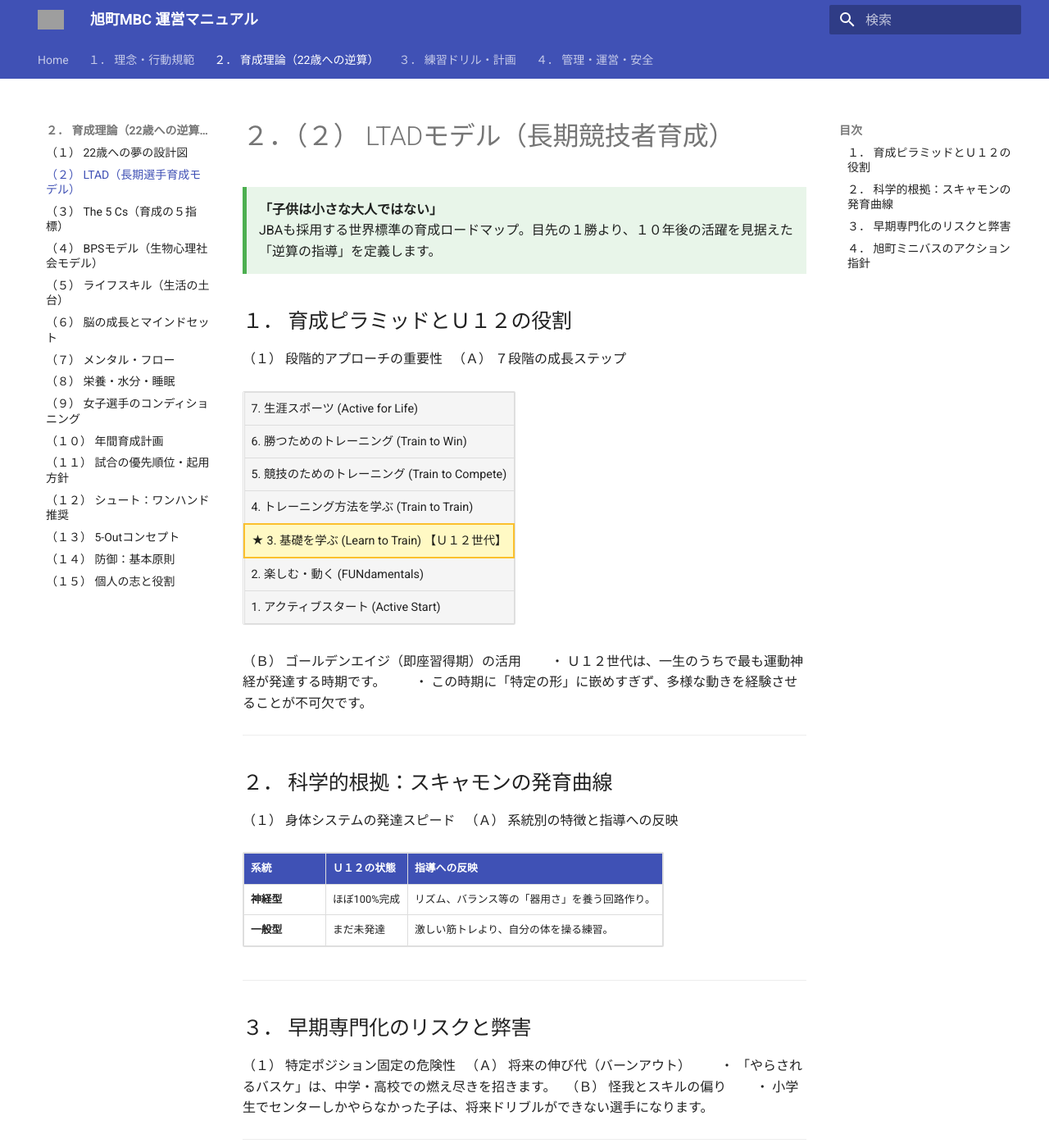
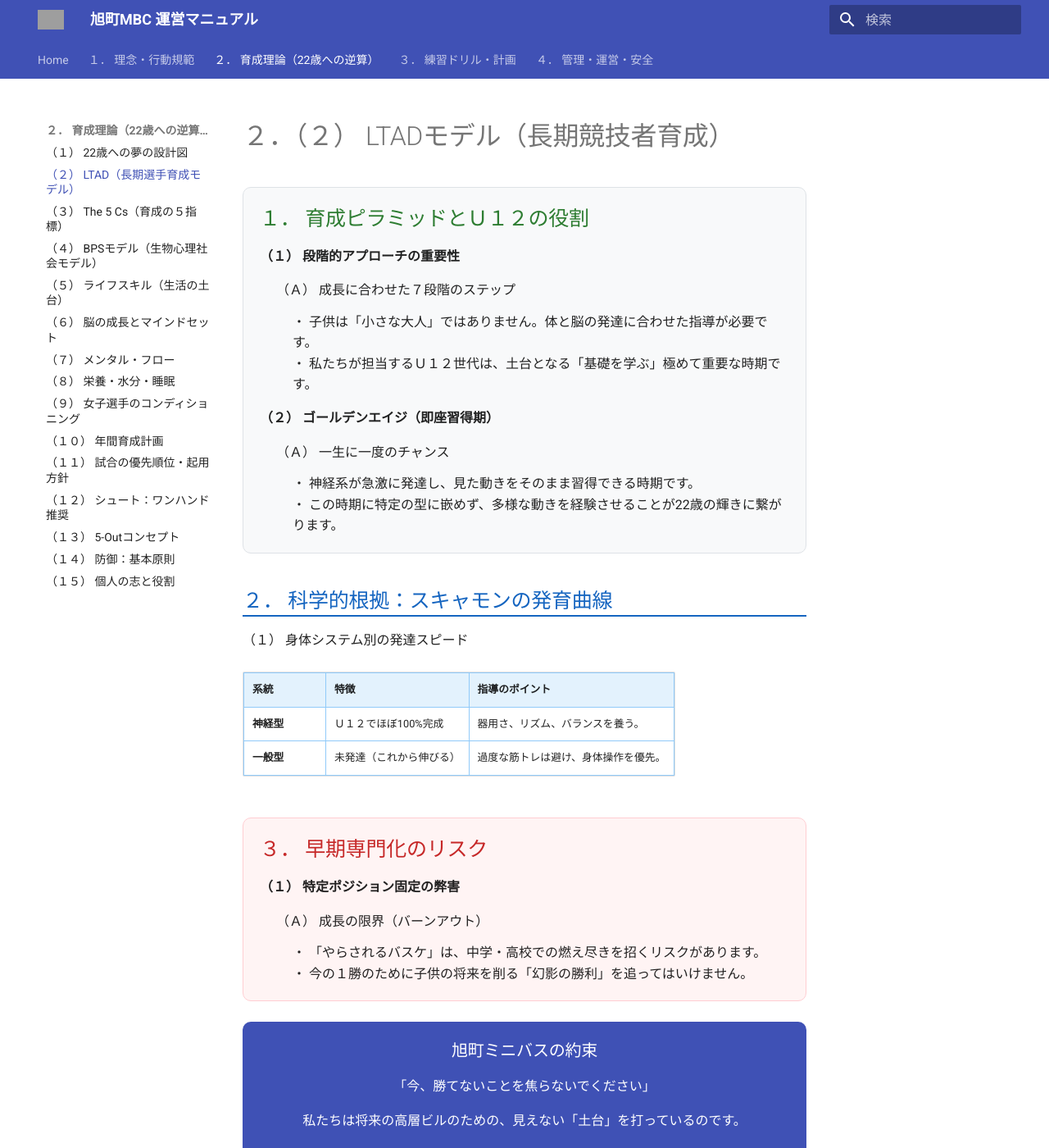
Before and after one commit to kawaiikumichan/asahicho-minibus-ops, an MkDocs documentation site: the page built from docs/01_Coaching_Logics/ltad.md, in a window 1280 px wide and 1400 px high. Shown: the whole window at 82% size. Built offline with MkDocs 1.6.1 and Material for MkDocs 9.7.7, drawn with Linux system fonts in a browser that asks for light colours; some of the changed text lies outside the part shown; grey boxes are pictures that could not be loaded.

Commit message:
Update ltad.md

```diff
--- a/docs/01_Coaching_Logics/ltad.md
+++ b/docs/01_Coaching_Logics/ltad.md
@@ -1,70 +1,69 @@
 # ２．（２） LTADモデル（長期競技者育成）
 
-<div style="background-color: #e8f5e9; border-left: 5px solid #4caf50; padding: 15px; margin-bottom: 20px;">
-    <strong>「子供は小さな大人ではない」</strong><br>
-    JBAも採用する世界標準の育成ロードマップ。目先の１勝より、１０年後の活躍を見据えた「逆算の指導」を定義します。
+<div style="background-color: #f8f9fa; padding: 20px; border-radius: 10px; border: 1px solid #dee2e6; margin-bottom: 25px;">
+    <h2 style="margin-top: 0; color: #2e7d32;">１． 育成ピラミッドとＵ１２の役割</h2>
+
+    <p><strong>（１） 段階的アプローチの重要性</strong></p>
+    <div style="padding-left: 20px;">
+        <p>（Ａ） 成長に合わせた７段階のステップ</p>
+        <div style="padding-left: 20px;">
+            ・ 子供は「小さな大人」ではありません。体と脳の発達に合わせた指導が必要です。<br>
+            ・ 私たちが担当するＵ１２世代は、土台となる「基礎を学ぶ」極めて重要な時期です。
+        </div>
+    </div>
+
+    <p style="margin-top: 15px;"><strong>（２） ゴールデンエイジ（即座習得期）</strong></p>
+    <div style="padding-left: 20px;">
+        <p>（Ａ） 一生に一度のチャンス</p>
+        <div style="padding-left: 20px;">
+            ・ 神経系が急激に発達し、見た動きをそのまま習得できる時期です。<br>
+            ・ この時期に特定の型に嵌めず、多様な動きを経験させることが22歳の輝きに繋がります。
+        </div>
+    </div>
 </div>
-
-## １． 育成ピラミッドとＵ１２の役割
-（１） 段階的アプローチの重要性
-　（Ａ） ７段階の成長ステップ
-<table style="width: 100%; border-collapse: collapse; margin-top: 10px; font-size: 0.9em;">
-    <tr style="background-color: #f5f5f5;"><td style="padding: 8px; border: 1px solid #ddd;">7. 生涯スポーツ (Active for Life)</td></tr>
-    <tr style="background-color: #f5f5f5;"><td style="padding: 8px; border: 1px solid #ddd;">6. 勝つためのトレーニング (Train to Win)</td></tr>
-    <tr style="background-color: #f5f5f5;"><td style="padding: 8px; border: 1px solid #ddd;">5. 競技のためのトレーニング (Train to Compete)</td></tr>
-    <tr style="background-color: #f5f5f5;"><td style="padding: 8px; border: 1px solid #ddd;">4. トレーニング方法を学ぶ (Train to Train)</td></tr>
-    <tr style="background-color: #fff9c4; font-weight: bold;"><td style="padding: 8px; border: 2px solid #fbc02d;">★ 3. 基礎を学ぶ (Learn to Train) 【Ｕ１２世代】</td></tr>
-    <tr style="background-color: #f5f5f5;"><td style="padding: 8px; border: 1px solid #ddd;">2. 楽しむ・動く (FUNdamentals)</td></tr>
-    <tr style="background-color: #f5f5f5;"><td style="padding: 8px; border: 1px solid #ddd;">1. アクティブスタート (Active Start)</td></tr>
-</table>
-
-　（Ｂ） ゴールデンエイジ（即座習得期）の活用
-　　・ Ｕ１２世代は、一生のうちで最も運動神経が発達する時期です。
-　　・ この時期に「特定の形」に嵌めすぎず、多様な動きを経験させることが不可欠です。
-
----
-
-## ２． 科学的根拠：スキャモンの発育曲線
-（１） 身体システムの発達スピード
-　（Ａ） 系統別の特徴と指導への反映
-<table style="width: 100%; border-collapse: collapse; margin-top: 10px;">
-    <tr style="background-color: #3f51b5; color: white;">
-        <th style="padding: 8px; border: 1px solid #ddd;">系統</th>
-        <th style="padding: 8px; border: 1px solid #ddd;">Ｕ１２の状態</th>
-        <th style="padding: 8px; border: 1px solid #ddd;">指導への反映</th>
-    </tr>
-    <tr>
-        <td style="padding: 8px; border: 1px solid #ddd;"><strong>神経型</strong></td>
-        <td style="padding: 8px; border: 1px solid #ddd;">ほぼ100%完成</td>
-        <td style="padding: 8px; border: 1px solid #ddd;">リズム、バランス等の「器用さ」を養う回路作り。</td>
-    </tr>
-    <tr>
-        <td style="padding: 8px; border: 1px solid #ddd;"><strong>一般型</strong></td>
-        <td style="padding: 8px; border: 1px solid #ddd;">まだ未発達</td>
-        <td style="padding: 8px; border: 1px solid #ddd;">激しい筋トレより、自分の体を操る練習。</td>
-    </tr>
-</table>
 
 
 
----
+<div style="margin-bottom: 25px;">
+    <h2 style="color: #1565c0; border-bottom: 2px solid #1565c0;">２． 科学的根拠：スキャモンの発育曲線</h2>
 
-## ３． 早期専門化のリスクと弊害
-（１） 特定ポジション固定の危険性
-　（Ａ） 将来の伸び代（バーンアウト）
-　　・ 「やらされるバスケ」は、中学・高校での燃え尽きを招きます。
-　（Ｂ） 怪我とスキルの偏り
-　　・ 小学生でセンターしかやらなかった子は、将来ドリブルができない選手になります。
+    <p>（１） 身体システム別の発達スピード</p>
+    <table style="width: 100%; border-collapse: collapse; margin: 10px 0;">
+        <tr style="background: #e3f2fd;">
+            <th style="border: 1px solid #90caf9; padding: 10px;">系統</th>
+            <th style="border: 1px solid #90caf9; padding: 10px;">特徴</th>
+            <th style="border: 1px solid #90caf9; padding: 10px;">指導のポイント</th>
+        </tr>
+        <tr>
+            <td style="border: 1px solid #90caf9; padding: 10px;"><strong>神経型</strong></td>
+            <td style="border: 1px solid #90caf9; padding: 10px;">Ｕ１２でほぼ100%完成</td>
+            <td style="border: 1px solid #90caf9; padding: 10px;">器用さ、リズム、バランスを養う。</td>
+        </tr>
+        <tr>
+            <td style="border: 1px solid #90caf9; padding: 10px;"><strong>一般型</strong></td>
+            <td style="border: 1px solid #90caf9; padding: 10px;">未発達（これから伸びる）</td>
+            <td style="border: 1px solid #90caf9; padding: 10px;">過度な筋トレは避け、身体操作を優先。</td>
+        </tr>
+    </table>
+</div>
 
----
 
-## ４． 旭町ミニバスのアクション指針
-（１） 勝利至上主義からの脱却
-　（Ａ） 具体的な指導転換
-　　・ **ポジションレス**：大きい子もドリブルし、小さい子もポストプレーを経験。
-　　・ **５－Ｏｕｔコンセプト**：全員が広いスペースで判断力を磨く実戦形式。
 
-<div style="border: 2px solid #d32f2f; padding: 15px; background-color: #fff9f9; border-radius: 8px; color: #d32f2f; text-align: center;">
-    <strong>「今、勝てないことを焦らないでください」</strong><br>
-    私たちは将来の高層ビルのための、見えない「土台（基礎）」を打っているのです。
+<div style="background-color: #fff4f4; padding: 20px; border: 1px solid #ffcdd2; border-radius: 10px; margin-bottom: 25px;">
+    <h2 style="margin-top: 0; color: #c62828;">３． 早期専門化のリスク</h2>
+
+    <p><strong>（１） 特定ポジション固定の弊害</strong></p>
+    <div style="padding-left: 20px;">
+        <p>（Ａ） 成長の限界（バーンアウト）</p>
+        <div style="padding-left: 20px;">
+            ・ 「やらされるバスケ」は、中学・高校での燃え尽きを招くリスクがあります。<br>
+            ・ 今の１勝のために子供の将来を削る「幻影の勝利」を追ってはいけません。
+        </div>
+    </div>
 </div>
+
+<div style="background: #3f51b5; color: white; padding: 20px; border-radius: 10px; text-align: center;">
+    <h3 style="margin-top: 0;">旭町ミニバスの約束</h3>
+    <p>「今、勝てないことを焦らないでください」</p>
+    <p>私たちは将来の高層ビルのための、見えない「土台」を打っているのです。</p>
+</div>
```
